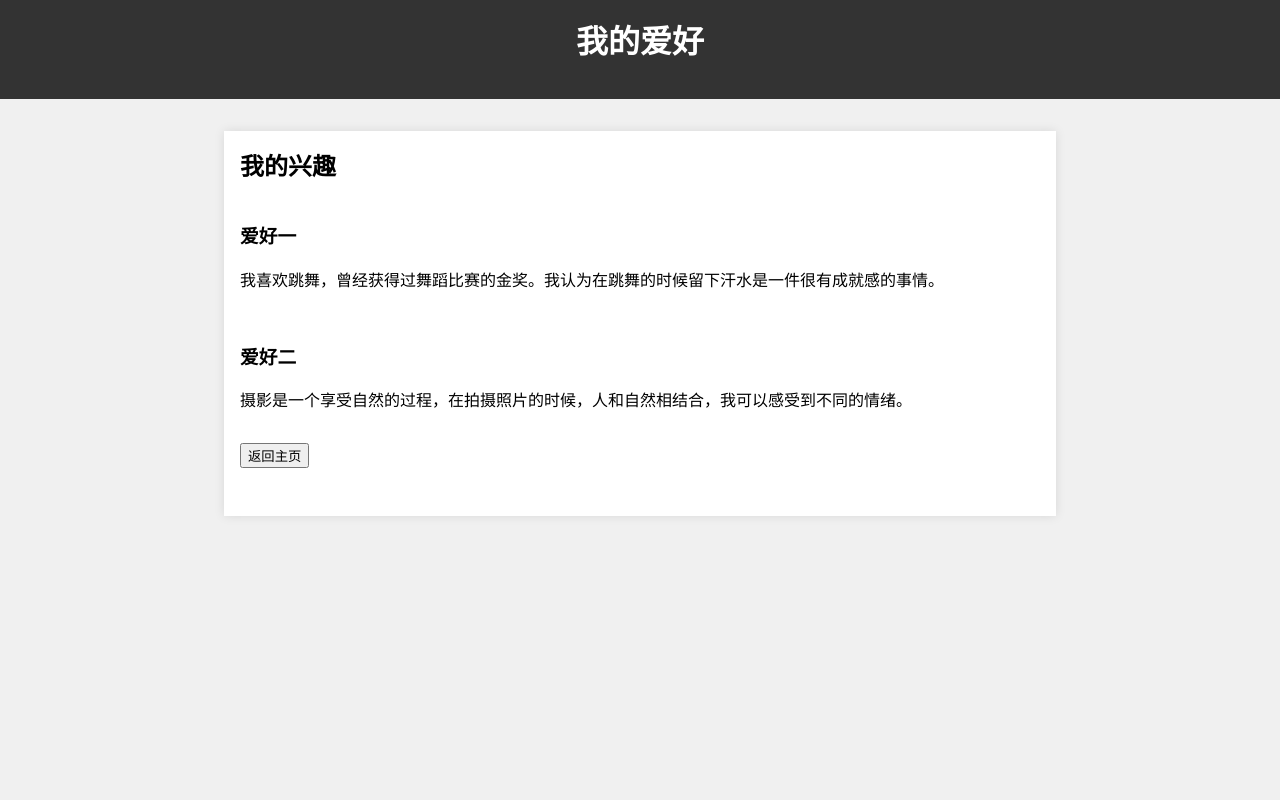
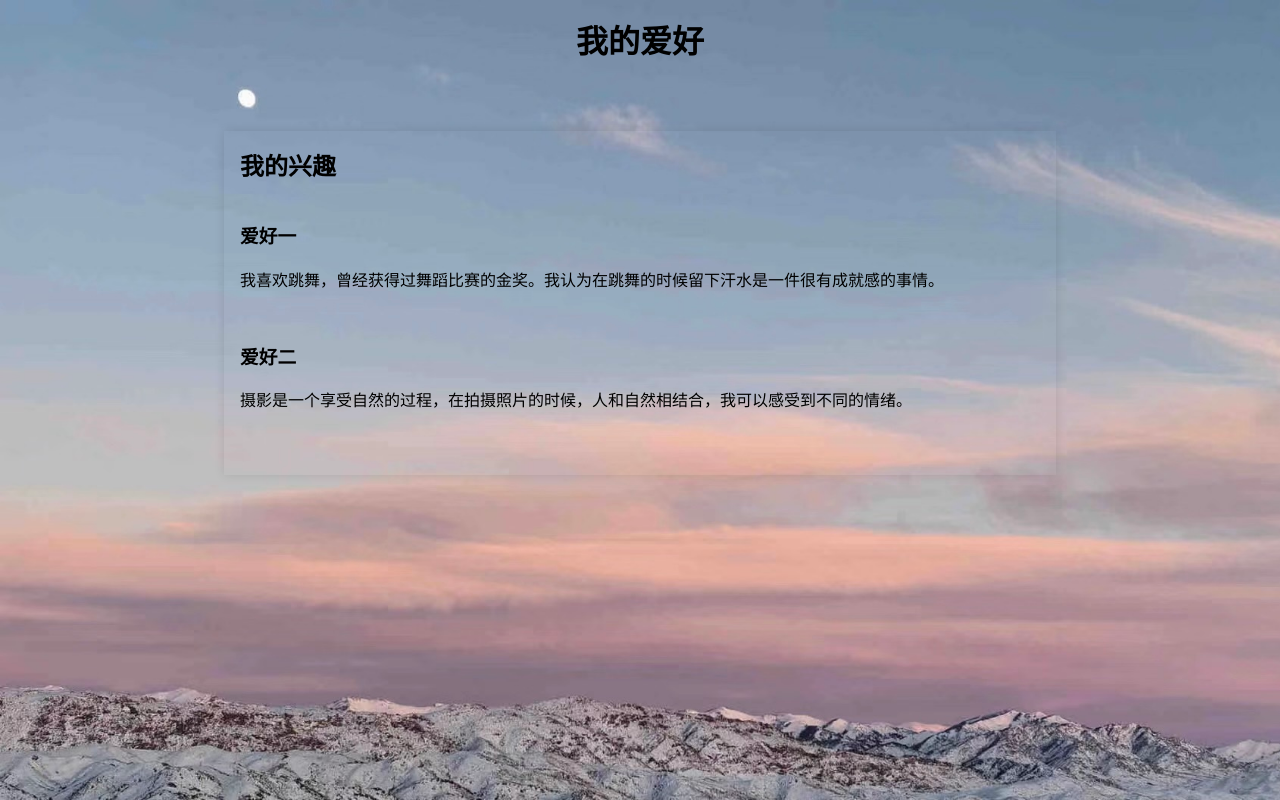
Before and after one commit to mawanting1/Mawanting2.github.io, a plain HTML site: page Aihao.html in a window 1280 px wide. Drawn offline with Linux system fonts and the light colour scheme.

Commit message:
Update Aihao.html

```diff
--- a/Aihao.html
+++ b/Aihao.html
@@ -9,12 +9,14 @@
             font-family: sans-serif;
             margin: 0;
             padding: 0;
-            background-color: #f0f0f0;
+            /* Add background image styles here */
+            background-image: url("IMG_1167.jpeg"); /* Replace with actual filename */
+            background-size: cover; /* Ensures image covers the entire area */
+            background-repeat: no-repeat; /* Prevents image repetition */
+            background-attachment: fixed; /* Keeps image fixed when scrolling */
         }
 
         header {
-            background-color: #333;
-            color: #fff;
             text-align: center;
             padding: 1em 0;
         }
@@ -23,7 +25,6 @@
             max-width: 800px;
             margin: 2em auto;
             padding: 1em;
-            background-color: #fff;
             box-shadow: 0 0 10px rgba(0, 0, 0, 0.1);
         }
 
@@ -65,21 +66,18 @@
             <div class="hobby-item">
                 <div class="hobby-description">
                     <h3>爱好一</h3>
-                    <p>我喜欢跳舞，曾经获得过舞蹈比赛的金奖。我认为在跳舞的时候留下汗水是一件很有成就感的事情。</p>
+                    <p>我喜欢跳舞，曾经获得过舞蹈比赛的金奖。我认为在跳舞的时候留下汗水是一件很有成就感的事情。</p >
                 </div>
             </div>
 
             <div class="hobby-item">
                 <div class="hobby-description">
                     <h3>爱好二</h3>
-                    <p>摄影是一个享受自然的过程，在拍摄照片的时候，人和自然相结合，我可以感受到不同的情绪。      </p>
+                    <p>摄影是一个享受自然的过程，在拍摄照片的时候，人和自然相结合，我可以感受到不同的情绪。      </p >
                 </div>
             </div>
-            <a href="index.html"><button>返回主页</button></a>
-            <!-- 添加更多爱好项目 -->
-        </section>
-
-    </main>
+            <section>
+        </main>
 
 </body>
 </html>
```
